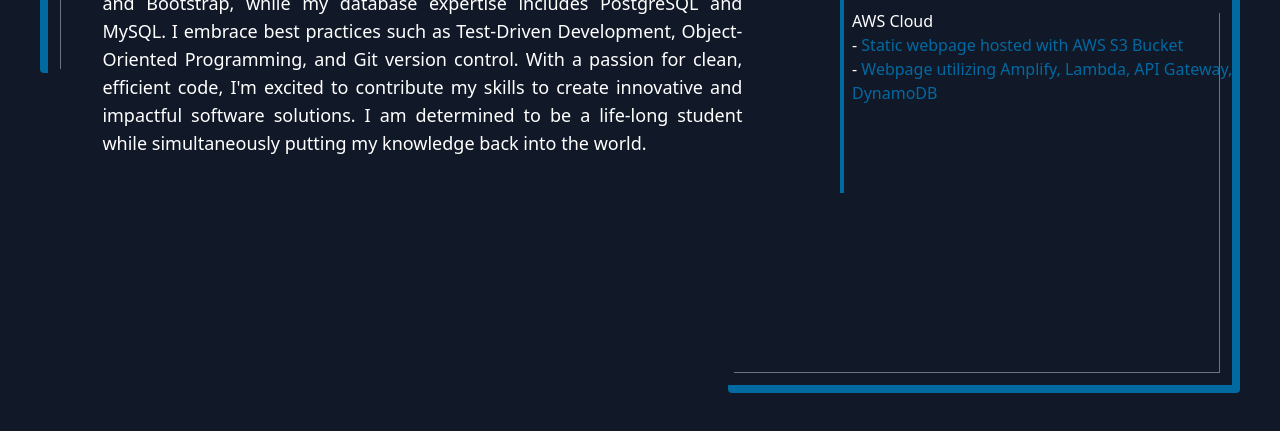
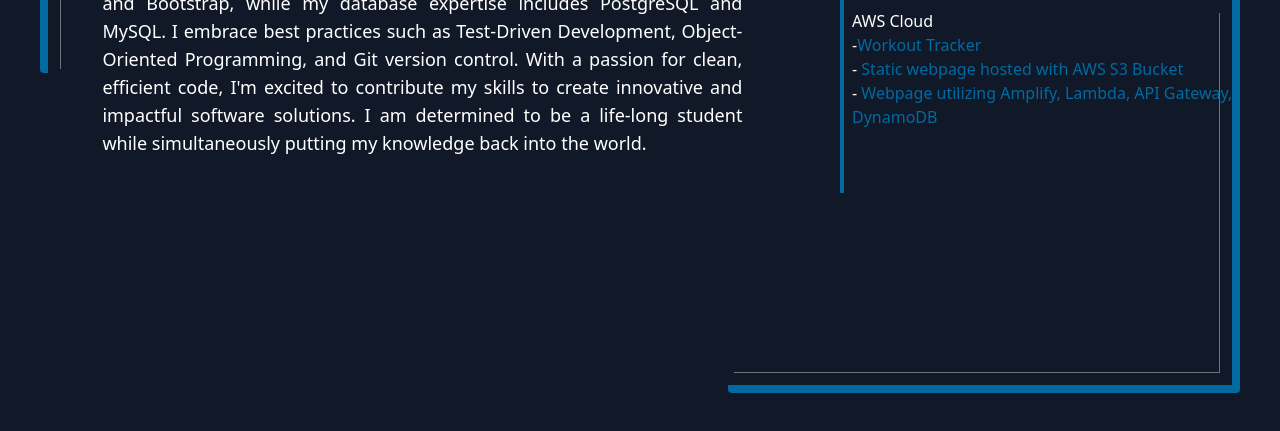
Before and after one commit to kristen-descant/kristen-descant.github.io, a website: page index.html in a window 1280 px wide. Shown: the part 367-798 px from the top of the page. Drawn offline with Linux system fonts and the light colour scheme.

Commit message:
added workout tracker app link

```diff
--- a/index.html
+++ b/index.html
@@ -39,6 +39,7 @@
               <a class="text-sky-700 hover:text-gray-500 z-10" href="https://youtu.be/kJywdk3ow2Q" target="_blank"><span class="text-white" >-</span> ConnectForum <span class="text-white text-xs"> - Group Project</span></a>
 
               <p class="text-white mt-3">AWS Cloud</p>
+              <a class="text-sky-700 hover:text-gray-500" href="https://main.d2fnpe5d8nguit.amplifyapp.com/"><span class="text-white" >-</span>Workout Tracker</a>
               <a class="text-sky-700 hover:text-gray-500" href="http://furbabydiet.click" target="_blank"><span class="text-white" >-</span> Static webpage hosted with AWS S3 Bucket</a>
               <a class="text-sky-700 hover:text-gray-500" href="https://dev.d219ytiu5jalmj.amplifyapp.com/" target="_blank"><span class="text-white" >-</span> Webpage utilizing Amplify, Lambda, API Gateway, DynamoDB</a>
 
```
